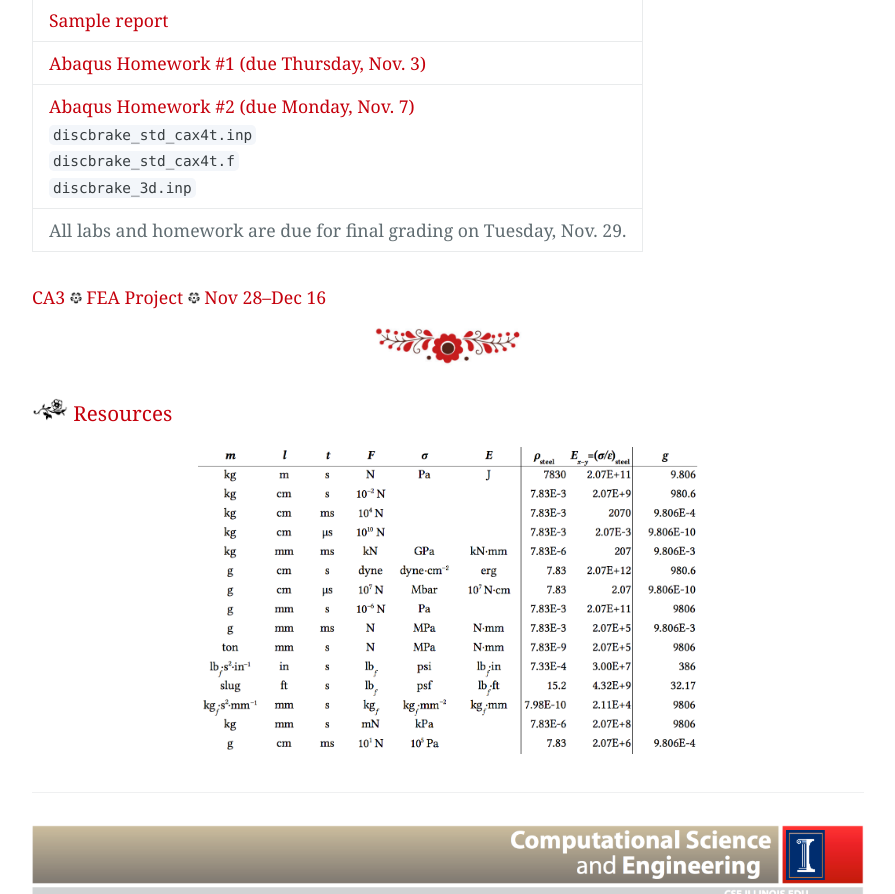
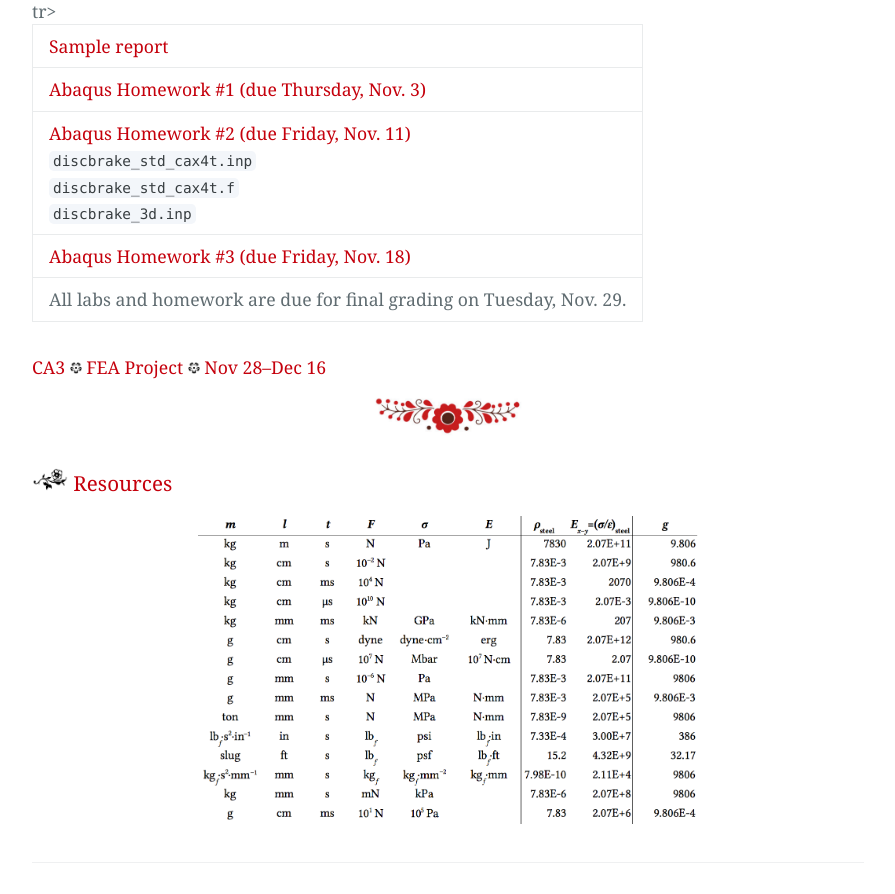
Before and after one commit to davis68/me498cf-fa16, a plain HTML site: page index.html in a window 1280 px wide. Shown: the part 5080-5974 px from the top of the page, without its empty margins (192-1087 px from the left). Drawn offline with Linux system fonts and the light colour scheme.

Commit message:
Revising ahw3.

```diff
--- a/index.html
+++ b/index.html
@@ -361,13 +361,18 @@
               </tr>
               <tr>
                 <td>
-                <a href="./homework/ahw2.pdf">Abaqus Homework #2 (due Monday, Nov. 7)</a>
+                <a href="./homework/ahw2.pdf">Abaqus Homework #2 (due Friday, Nov. 11)</a>
                 <br/>
                 <a href="./homework/discbrake_std_cax4t.inp"><code>discbrake_std_cax4t.inp</code></a>
                 <br/>
                 <a href="./homework/discbrake_std_cax4t.f"><code>discbrake_std_cax4t.f</code></a>
                 <br/>
                 <a href="./homework/discbrake_3d.inp"><code>discbrake_3d.inp</code></a>
+                </td>
+              </tr>
+              tr>
+                <td>
+                <a href="./homework/ahw3.pdf">Abaqus Homework #3 (due Friday, Nov. 18)</a>
                 </td>
               </tr>
               <tr>
```
Also changed, not shown: 1 other file.
